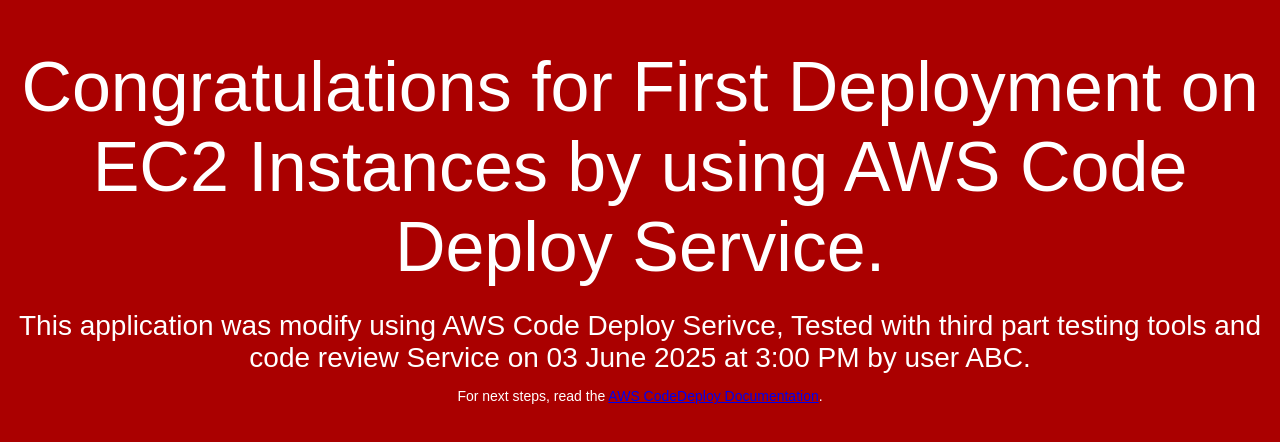
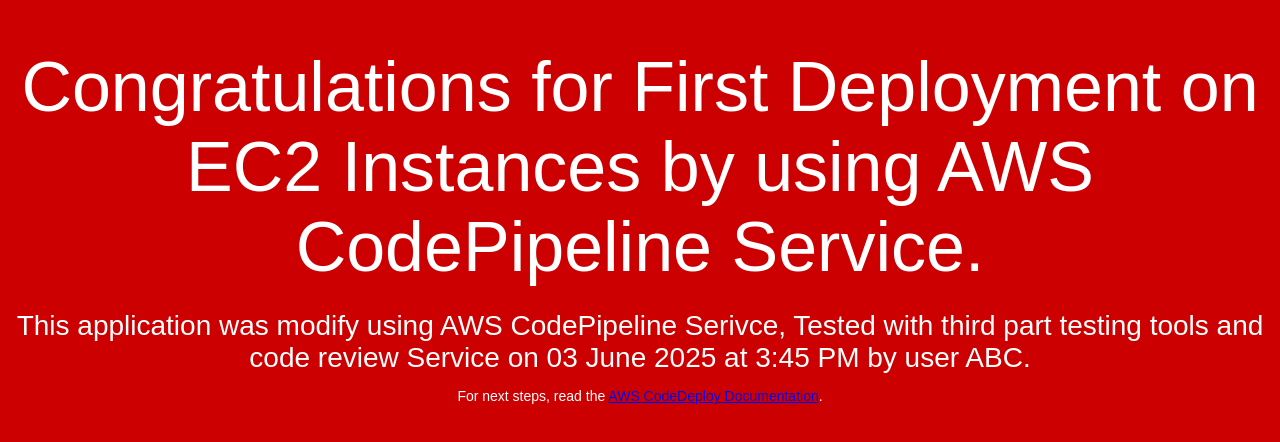
Before and after one commit to avinashbundela1987/may2025, a plain HTML site: page index.html in a window 1280 px wide. Drawn offline with Linux system fonts and the light colour scheme.

Commit message:
second commit on 3 june 2025

```diff
--- a/index.html
+++ b/index.html
@@ -6,7 +6,7 @@
   <style>
     body {
       color: #ffffff;
-      background-color: #AA0000;
+      background-color: #CC0000;
       font-family: Arial, sans-serif;
       font-size: 14px;
     }
@@ -26,8 +26,8 @@
 </head>
 <body>
   <div align="center">
-    <h1>Congratulations for First Deployment on EC2 Instances by using AWS Code Deploy Service.</h1>
-    <h2>This application was modify using AWS Code Deploy Serivce, Tested with third part testing tools and code review Service on 03 June 2025 at 3:00 PM by user ABC.</h2>
+    <h1>Congratulations for First Deployment on EC2 Instances by using AWS CodePipeline Service.</h1>
+    <h2>This application was modify using AWS CodePipeline Serivce, Tested with third part testing tools and code review Service on 03 June 2025 at 3:45 PM by user ABC.</h2>
     <p>For next steps, read the <a href="http://aws.amazon.com/documentation/codedeploy">AWS CodeDeploy Documentation</a>.</p>
   </div>
 </body>
```
